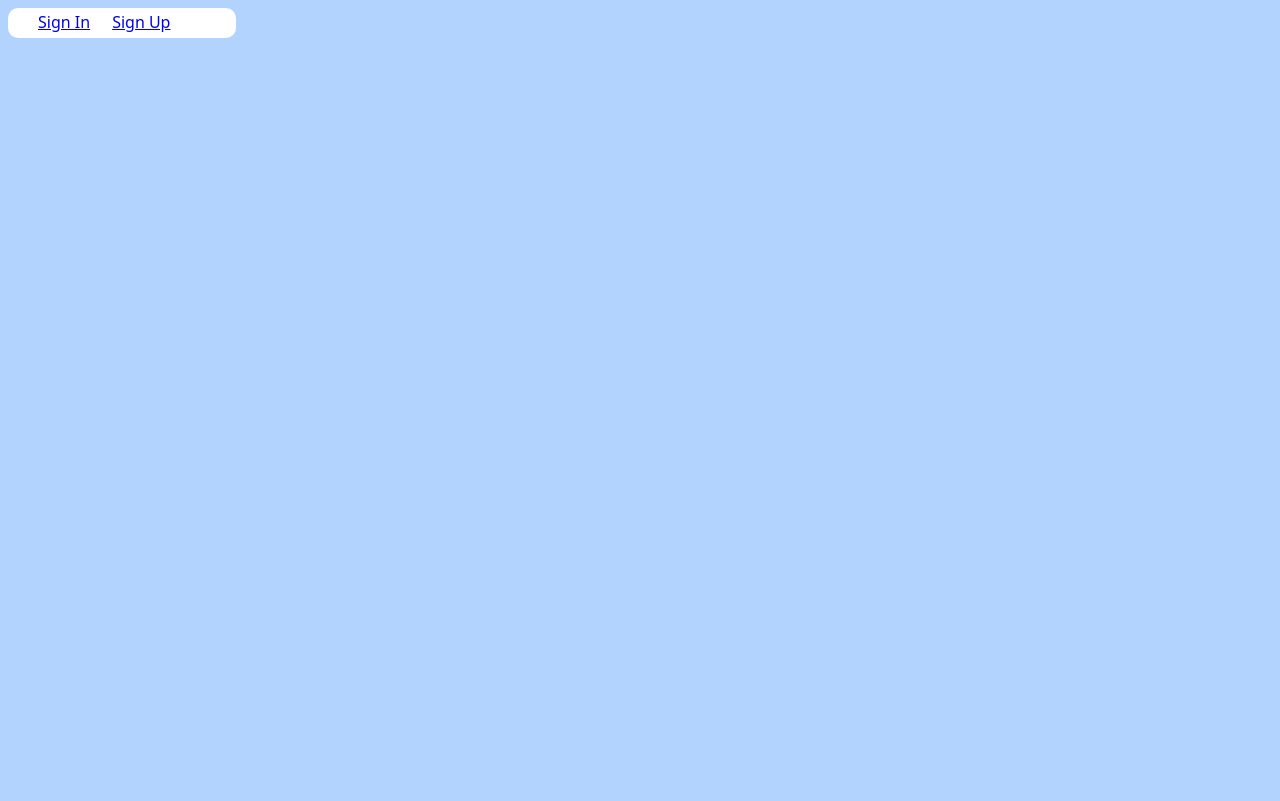
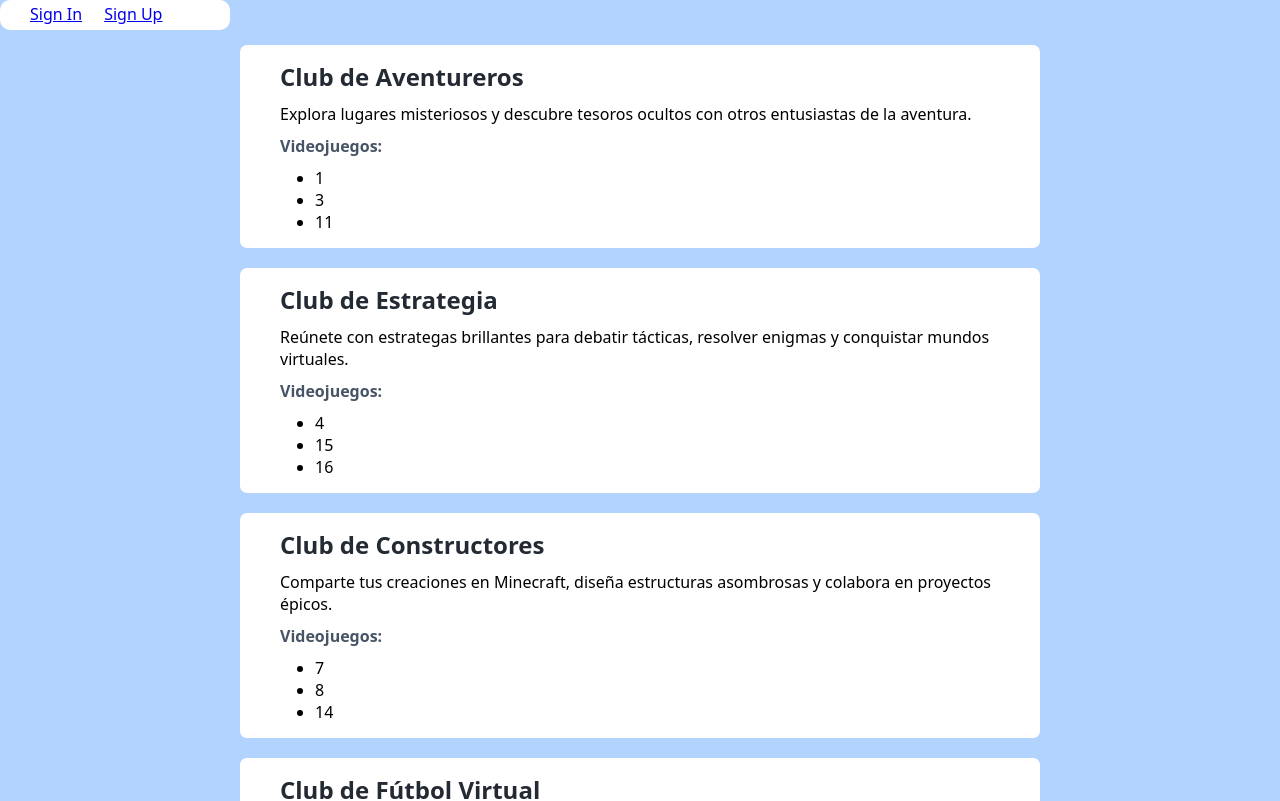
Before and after one commit to diegg22unimet/Microproyecto-2, a React (Vite) app: page /home in a window 1280 px wide. Shown: the top 801 px of the page. Built offline with nearby package versions, Linux system fonts and the light colour scheme.

Commit message:
Mostrar info de clubes en HomePage

```diff
--- a/src/index.css
+++ /dev/null
@@ -1,3 +0,0 @@
-@tailwind base;
-@tailwind components;
-@tailwind utilities;
--- /dev/null
+++ b/src/pages/ClubCard.jsx
@@ -0,0 +1,21 @@
+import React from 'react';
+import styles from './HomePage.module.css';
+
+const ClubCard = ({ club }) => {
+  return (
+    <div className={styles.container}>
+        <div className={styles.clubCard}>
+            <h2>{club.nombre}</h2>
+            <p>{club.descripcion}</p>
+            <h4>Videojuegos:</h4>
+            <ul>
+                {club.videojuegos.map((videojuegoId) => (
+                <li key={videojuegoId}>{videojuegoId}</li>
+                ))}
+            </ul>
+        </div>
+    </div>
+  );
+};
+
+export default ClubCard;
--- a/src/pages/HomePage.jsx
+++ b/src/pages/HomePage.jsx
@@ -1,4 +1,7 @@
-import styles from "./HomePage.module.css"
+import React from 'react';
+import styles from './HomePage.module.css';
+import clubsData from '../clubs.json';
+import ClubCard from './ClubCard';
 
 function HomePage(){
     return (
@@ -11,9 +14,12 @@ function HomePage(){
                     </div>
                 </nav>
             </div>
-
+            <div className={styles.clubsContainer}>
+                {clubsData.map((club) => (
+                    <ClubCard key={club.ID} club={club} />
+                ))}
+            </div>
         </div>
     )
 }
-
 export default HomePage
--- a/src/pages/HomePage.module.css
+++ b/src/pages/HomePage.module.css
@@ -1,3 +1,9 @@
+* {
+    margin: 0;
+    padding: 0;
+    box-sizing: border-box;
+}
+
 .navbar {
     width: 18%;
     height: 30px;
@@ -12,3 +18,31 @@
     padding: 3px 0px 0px 0px;
 
 }
+
+.container {
+    width: 800px;
+    background-color: white;
+    border-radius: 7px;
+    margin: auto;
+}
+
+.clubCard {
+    display: flex;
+    flex-direction: column;
+    gap: 10px;
+    margin: 15px 0px 20px 40px;
+}
+
+h2 {
+    color: #232a33;
+    margin-top: 15px;
+}
+
+h4 {
+    color: #475466;
+}
+
+ul {
+    margin-left: 35px;
+    margin-bottom: 15px;
+}
--- a/src/pages/SignUpPage.jsx
+++ b/src/pages/SignUpPage.jsx
@@ -53,7 +53,7 @@ function SignUpPage(){
                             <input type="text" placeholder="Contraseña" />
                         </div>
                         <br />
-                        <div className={styles.row}>
+                        <div>
                             <div className={styles.videogames}>
                                 <label htmlFor="videogame" className={styles.videogame__label}>Videojuego favorito</label>
                                 <select name="" id="">
```
